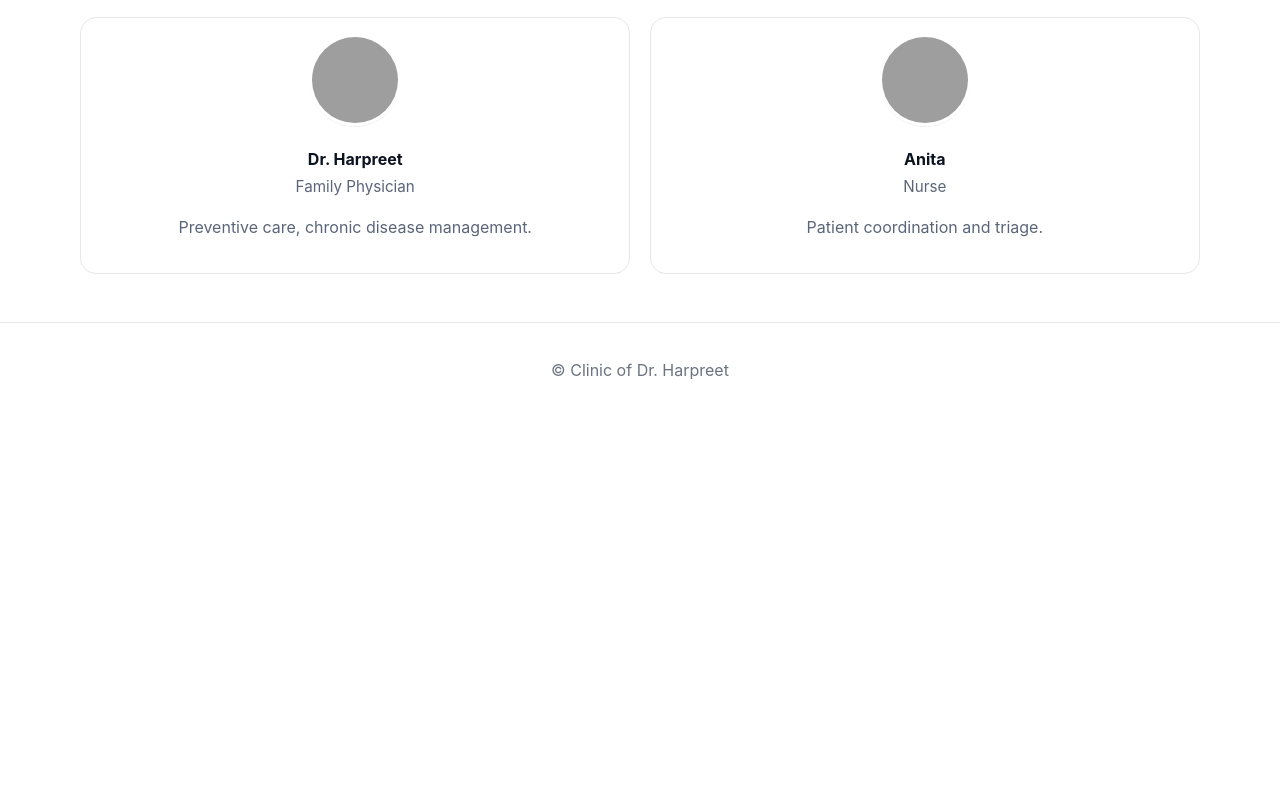
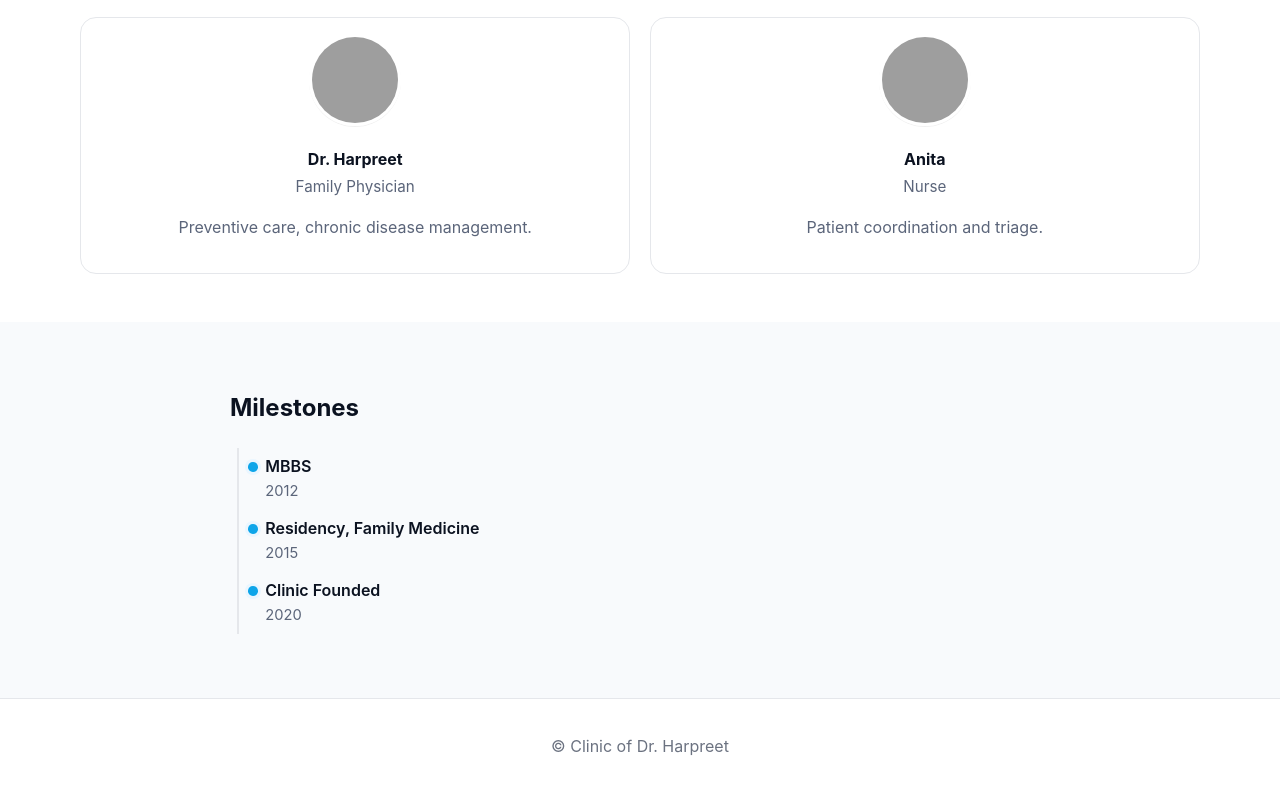
Before and after one commit to Poojanjali64/JadeWellness, a plain HTML site: page about.html in a window 1280 px wide. Shown: the part 693-1487 px from the top of the page. Before the commit the page ends 1112 px from the top, so only its background shows below. Drawn offline with Linux system fonts and the light colour scheme; grey boxes are pictures that could not be loaded; a script that the page names is missing.

Commit message:
about.html

```diff
--- a/about.html
+++ b/about.html
@@ -52,6 +52,16 @@
     </div>
   </div>
 </section>
+<section class="section alt">
+  <div class="container max-w-md">
+    <h2>Milestones</h2>
+    <div class="timeline">
+      <div class="tl-item"><div class="tl-title">MBBS</div><div class="tl-meta">2012</div></div>
+      <div class="tl-item"><div class="tl-title">Residency, Family Medicine</div><div class="tl-meta">2015</div></div>
+      <div class="tl-item"><div class="tl-title">Clinic Founded</div><div class="tl-meta">2020</div></div>
+    </div>
+  </div>
+</section>
 
 </main>
 
```
